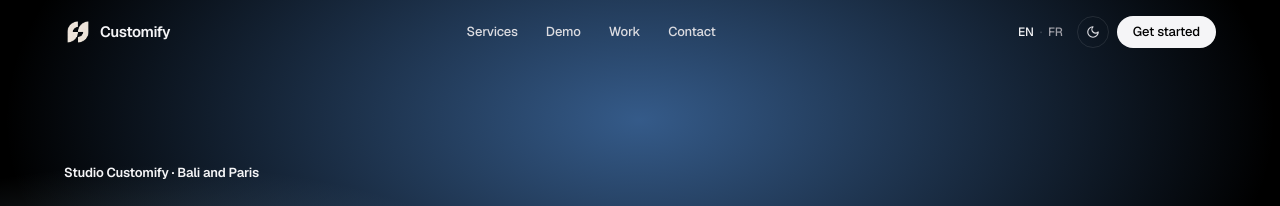
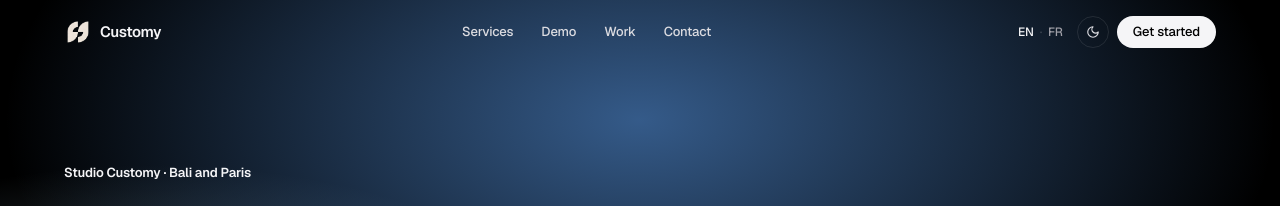
Before and after one commit to JulienRousset/customify, a React (Vite) app: page / in a window 1280 px wide. Shown: the top 206 px of the page. Built offline with nearby package versions, Linux system fonts and the light colour scheme; no server answers.

Commit message:
customy_name

```diff
--- a/index.html
+++ b/index.html
@@ -11,26 +11,26 @@
     <meta name="robots" content="index, follow, max-image-preview:large" />
     <meta name="format-detection" content="telephone=no" />
 
-    <title>Customify · Custom AI systems for ambitious brands | Bali · Paris</title>
-    <meta name="description" content="Customify builds custom AI, dashboards, Instagram growth and WhatsApp automation for ambitious brands. Operated from Bali & Paris. Ship in 14 days." />
+    <title>Customy · Custom AI systems for ambitious brands | Bali · Paris</title>
+    <meta name="description" content="Customy builds custom AI, dashboards, Instagram growth and WhatsApp automation for ambitious brands. Operated from Bali & Paris. Ship in 14 days." />
     <meta name="keywords" content="custom AI, AI for business, WhatsApp automation, Instagram growth, CRM, dashboards, Bali studio, Paris studio, AI agency" />
-    <meta name="author" content="Customify Studio" />
+    <meta name="author" content="Customy Studio" />
     <link rel="canonical" href="https://customify.studio/" />
 
     <meta property="og:type" content="website" />
-    <meta property="og:site_name" content="Customify" />
+    <meta property="og:site_name" content="Customy" />
     <meta property="og:url" content="https://customify.studio/" />
-    <meta property="og:title" content="Customify · Custom AI for ambitious brands" />
+    <meta property="og:title" content="Customy · Custom AI for ambitious brands" />
     <meta property="og:description" content="Your business, running itself. Custom AI systems, dashboards, and automation. Built in Bali, shipped worldwide." />
     <meta property="og:image" content="https://customify.studio/og.jpg" />
     <meta property="og:image:width" content="1200" />
     <meta property="og:image:height" content="630" />
-    <meta property="og:image:alt" content="Customify · Custom AI for ambitious brands" />
+    <meta property="og:image:alt" content="Customy · Custom AI for ambitious brands" />
     <meta property="og:locale" content="en_US" />
     <meta property="og:locale:alternate" content="fr_FR" />
 
     <meta name="twitter:card" content="summary_large_image" />
-    <meta name="twitter:title" content="Customify · Custom AI for ambitious brands" />
+    <meta name="twitter:title" content="Customy · Custom AI for ambitious brands" />
     <meta name="twitter:description" content="Your business, running itself. Custom AI systems, dashboards, and automation." />
     <meta name="twitter:image" content="https://customify.studio/og.jpg" />
 
@@ -45,8 +45,8 @@
       {
         "@context": "https://schema.org",
         "@type": "ProfessionalService",
-        "name": "Customify",
-        "alternateName": "Studio Customify",
+        "name": "Customy",
+        "alternateName": "Studio Customy",
         "url": "https://customify.studio",
         "logo": "https://customify.studio/favicon.svg",
         "image": "https://customify.studio/og.jpg",
--- a/src/components/Contact.tsx
+++ b/src/components/Contact.tsx
@@ -135,7 +135,7 @@ export default function Contact() {
                   aria-hidden
                   className="h-9 w-9 md:h-10 md:w-10 object-contain dark:invert"
                 />
-                Customify
+                Customy
               </div>
               <div className="mt-2 text-[13px] text-sub">Build · ship · operate</div>
             </div>
@@ -147,7 +147,7 @@ export default function Contact() {
             </nav>
           </div>
           <div className="flex flex-wrap items-center justify-between gap-4 mt-6 text-[12px] text-sub">
-            <div>© {new Date().getFullYear()} Customify Studio · {c.footerLocation} · {c.footerRemote}</div>
+            <div>© {new Date().getFullYear()} Customy Studio · {c.footerLocation} · {c.footerRemote}</div>
             <div>hello@customify.studio</div>
           </div>
         </div>
--- a/src/components/Hero.tsx
+++ b/src/components/Hero.tsx
@@ -21,7 +21,7 @@ export default function Hero() {
         <div className="grid lg:grid-cols-2 gap-10 lg:gap-12 items-center">
           <div>
             <motion.p variants={staggerItem} className="eyebrow">
-              Studio Customify · Bali and Paris
+              Studio Customy · Bali and Paris
             </motion.p>
 
             <motion.h1 variants={staggerItem} className="display-1 text-balance max-w-5xl">
--- a/src/components/LogoViewer.tsx
+++ b/src/components/LogoViewer.tsx
@@ -46,7 +46,7 @@ export default function LogoViewer({
   return (
     <model-viewer
       src={src}
-      alt="Customify 3D logo"
+      alt="Customy 3D logo"
       auto-rotate=""
       auto-rotate-delay="0"
       rotation-per-second={autoRotateSpeed}
--- a/src/components/Navbar.tsx
+++ b/src/components/Navbar.tsx
@@ -35,7 +35,7 @@ export default function Navbar() {
             aria-hidden
             className="h-6 w-6 md:h-7 md:w-7 object-contain dark:invert"
           />
-          Customify
+          Customy
         </a>
 
         <div className="hidden md:flex items-center gap-7">
--- a/src/i18n.ts
+++ b/src/i18n.ts
@@ -161,7 +161,7 @@ export const translations = {
       eyebrow: 'Try it now',
       h2a: 'Your spreadsheet,',
       h2b: 'turned into a dashboard.',
-      sub: 'Drop any .xlsx or .csv. We build a live dashboard right in your browser. Think of it as a taste of the Revenue section of your Customify platform, built from your own data.',
+      sub: 'Drop any .xlsx or .csv. We build a live dashboard right in your browser. Think of it as a taste of the Revenue section of your Customy platform, built from your own data.',
       dropTitle: 'Drop your spreadsheet here.',
       dropSub: 'Works with .xlsx, .xls, .csv, .ods. Everything runs in your browser.',
       choose: 'Choose file',
@@ -297,7 +297,7 @@ export const translations = {
       sentBody: 'We opened an email in your mail app. Hit send and we reply within 24 hours.',
       mailSubject: (name: string) => `New project from ${name}`,
       mailBody: (name: string, biz: string, message: string, email: string) =>
-        `Hi Customify,\n\nI'm ${name} from ${biz || 'an independent brand'}.\n\n${message}\n\nReach me at ${email}.`,
+        `Hi Customy,\n\nI'm ${name} from ${biz || 'an independent brand'}.\n\n${message}\n\nReach me at ${email}.`,
       footerLocation: 'All of Bali island',
       footerRemote: 'Remote worldwide',
       footerNav: {
@@ -470,7 +470,7 @@ export const translations = {
       eyebrow: 'À essayer',
       h2a: 'Votre tableur,',
       h2b: 'transformé en dashboard.',
-      sub: 'Déposez un .xlsx ou .csv. On construit un tableau de bord dans votre navigateur. C’est un aperçu de la section Chiffre d’affaires de votre plateforme Customify, à partir de vos propres données.',
+      sub: 'Déposez un .xlsx ou .csv. On construit un tableau de bord dans votre navigateur. C’est un aperçu de la section Chiffre d’affaires de votre plateforme Customy, à partir de vos propres données.',
       dropTitle: 'Déposez votre fichier ici.',
       dropSub: 'Accepte .xlsx, .xls, .csv, .ods. Tout se passe dans votre navigateur.',
       choose: 'Choisir un fichier',
@@ -606,7 +606,7 @@ export const translations = {
       sentBody: 'On a ouvert un email dans votre boîte. Cliquez envoyer, on répond sous 24 h.',
       mailSubject: (name: string) => `Nouveau projet de ${name}`,
       mailBody: (name: string, biz: string, message: string, email: string) =>
-        `Bonjour Customify,\n\nJe suis ${name} de ${biz || 'une marque indépendante'}.\n\n${message}\n\nVous pouvez me joindre à ${email}.`,
+        `Bonjour Customy,\n\nJe suis ${name} de ${biz || 'une marque indépendante'}.\n\n${message}\n\nVous pouvez me joindre à ${email}.`,
       footerLocation: 'Toute l’île de Bali',
       footerRemote: 'À distance, partout',
       footerNav: {
```
